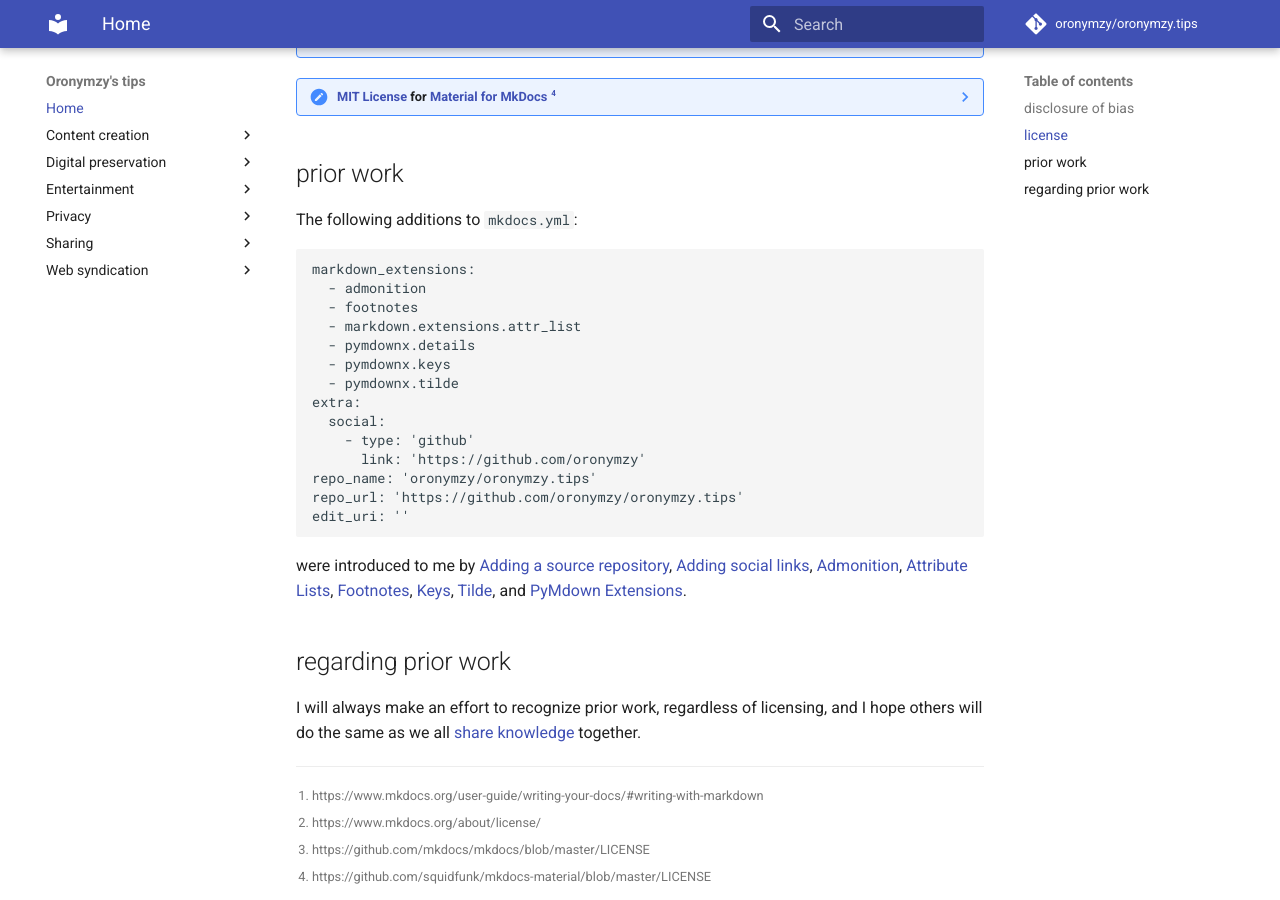
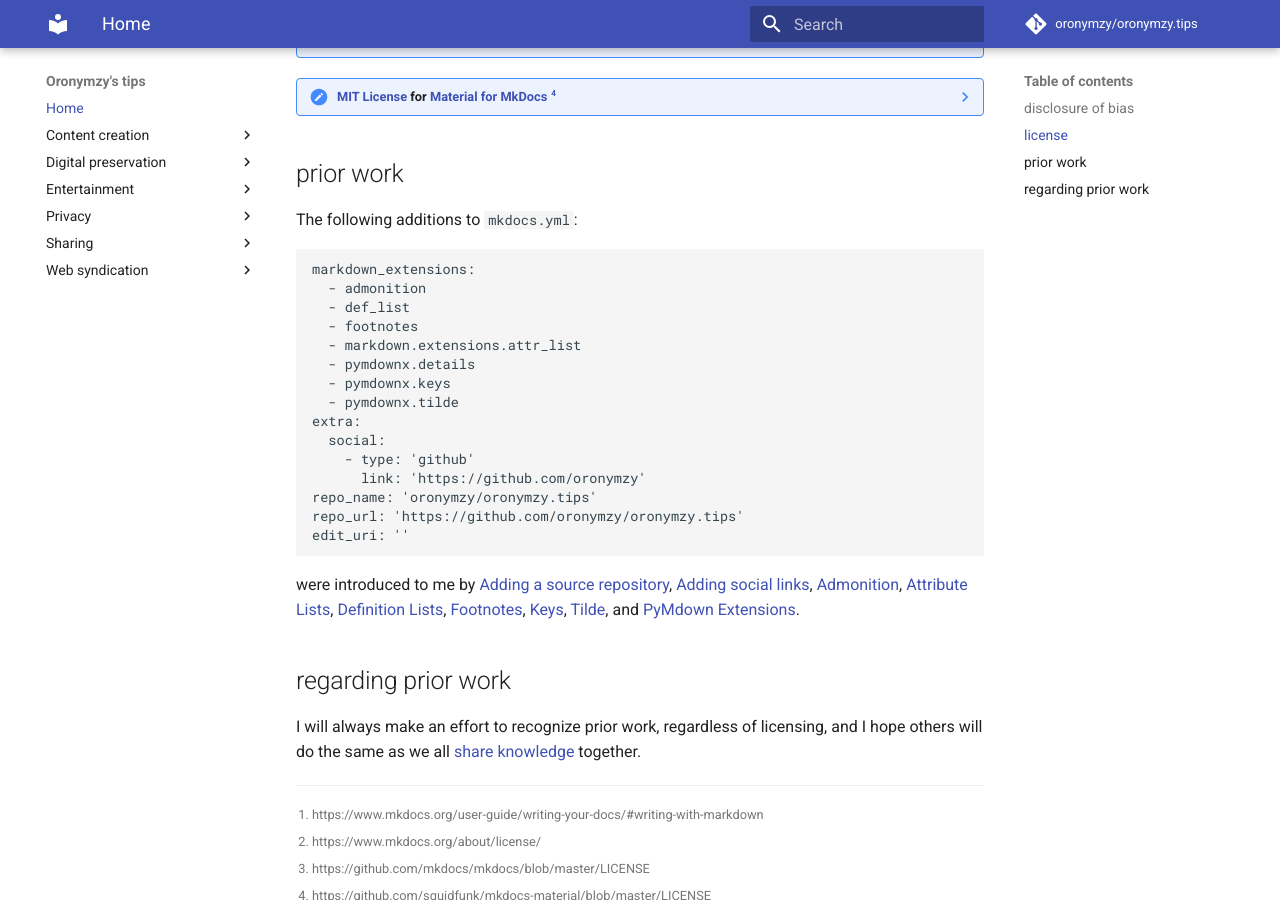
Before and after one commit to oronymzy/tips, an MkDocs documentation site: the page built from docs/README.md, in a window 1280 px wide and 900 px high, scrolled down 892 px. Built offline with MkDocs 1.6.1 and Material for MkDocs 9.7.7, drawn with Linux system fonts in a browser that asks for light colours; comment, search, counter and statistics services are not loaded.

Commit message:
Add definition lists extension, remove whitespace

````diff
--- a/docs/README.md
+++ b/docs/README.md
@@ -71,6 +71,7 @@ The following additions to `mkdocs.yml`:
 ```
 markdown_extensions:
   - admonition
+  - def_list
   - footnotes
   - markdown.extensions.attr_list
   - pymdownx.details
@@ -85,7 +86,7 @@ repo_url: 'https://github.com/oronymzy/oronymzy.tips'
 edit_uri: ''
 ```
 
-were introduced to me by [Adding a source repository](https://squidfunk.github.io/mkdocs-material/getting-started/#adding-a-source-repository), [Adding social links](https://squidfunk.github.io/mkdocs-material/getting-started/#adding-social-links), [Admonition](https://squidfunk.github.io/mkdocs-material/extensions/admonition/#installation), [Attribute Lists](https://python-markdown.github.io/extensions/attr_list/), [Footnotes](https://squidfunk.github.io/mkdocs-material/extensions/footnotes/#installation), [Keys](https://facelessuser.github.io/pymdown-extensions/extensions/keys/), [Tilde](https://facelessuser.github.io/pymdown-extensions/extensions/tilde/), and [PyMdown Extensions](https://squidfunk.github.io/mkdocs-material/extensions/pymdown/#installation).
+were introduced to me by [Adding a source repository](https://squidfunk.github.io/mkdocs-material/getting-started/#adding-a-source-repository), [Adding social links](https://squidfunk.github.io/mkdocs-material/getting-started/#adding-social-links), [Admonition](https://squidfunk.github.io/mkdocs-material/extensions/admonition/#installation), [Attribute Lists](https://python-markdown.github.io/extensions/attr_list/), [Definition Lists](https://python-markdown.github.io/extensions/definition_lists/), [Footnotes](https://squidfunk.github.io/mkdocs-material/extensions/footnotes/#installation), [Keys](https://facelessuser.github.io/pymdown-extensions/extensions/keys/), [Tilde](https://facelessuser.github.io/pymdown-extensions/extensions/tilde/), and [PyMdown Extensions](https://squidfunk.github.io/mkdocs-material/extensions/pymdown/#installation).
 
 ## regarding prior work
 I will always make an effort to recognize prior work, regardless of licensing, and I hope others will do the same as we all [share knowledge](https://en.wikipedia.org/wiki/Knowledge_sharing) together.
--- a/mkdocs.yml
+++ b/mkdocs.yml
@@ -42,6 +42,7 @@ nav:
     - getting an RSS feed for an iTunes podcast: 'gRSSiTn.md'
 markdown_extensions:
   - admonition
+  - def_list
   - footnotes
   - markdown.extensions.attr_list
   - pymdownx.details
````
